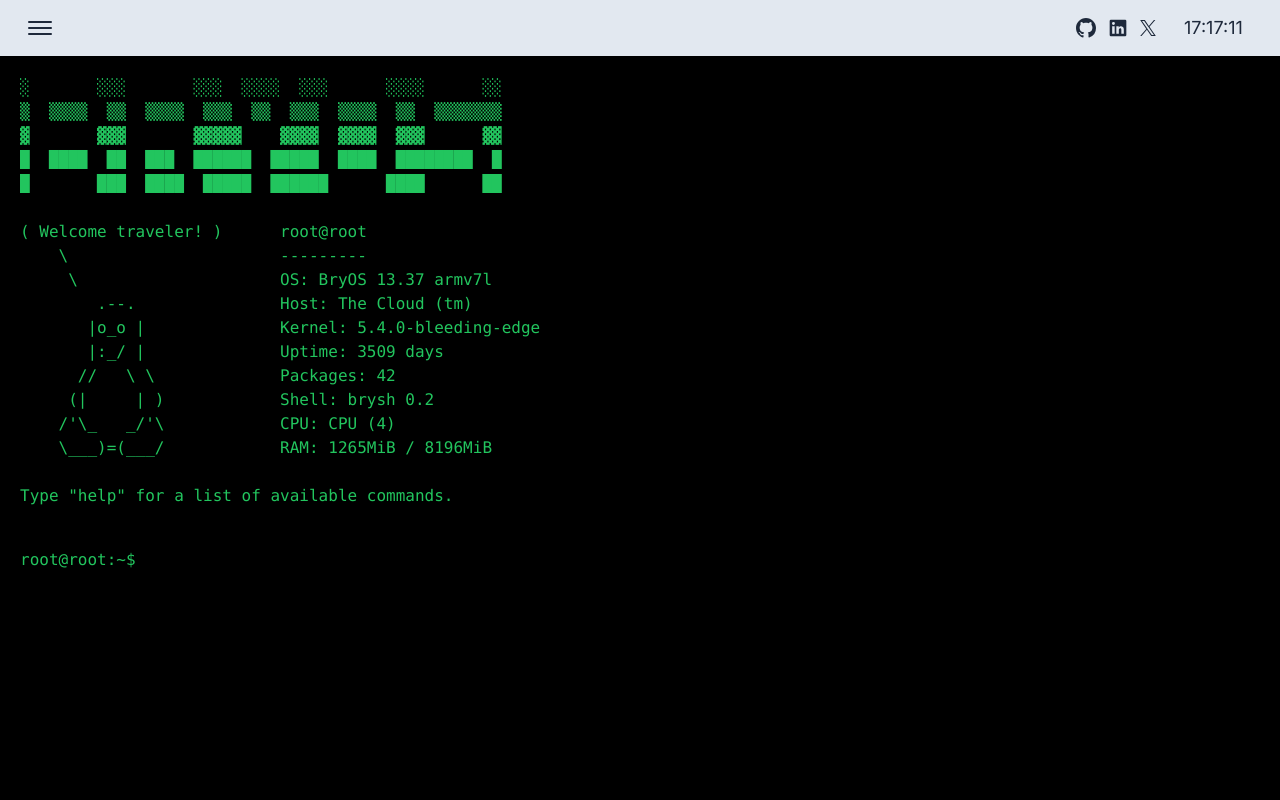
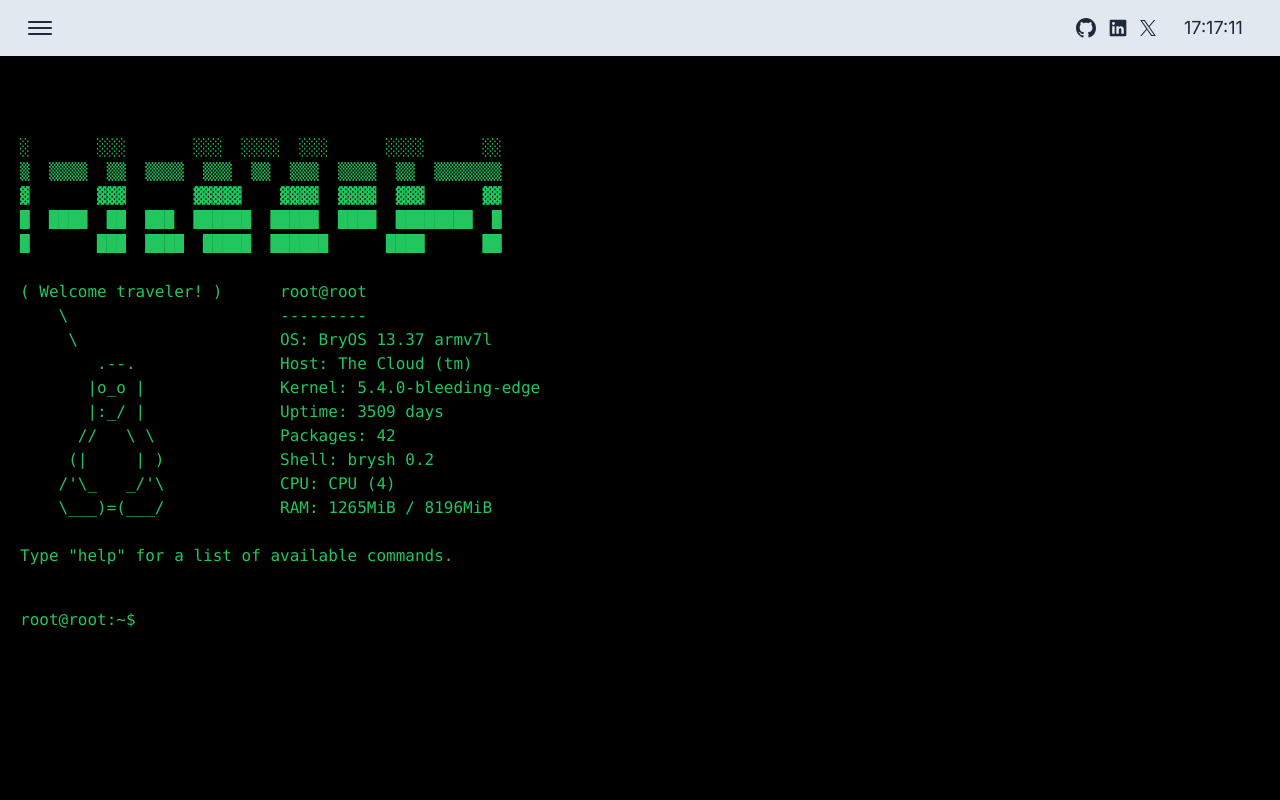
Before and after one commit to bryborge/portfolio, a Next.js app: page /terminal in a window 1280 px wide. Shown: the top 800 px of the page. Built offline with nearby package versions, Linux system fonts and the light colour scheme.

Commit message:
Nearly complete auto-scroll terminal effect

```diff
--- a/app/terminal/page.tsx
+++ b/app/terminal/page.tsx
@@ -35,6 +35,7 @@ const Terminal: React.FC = () => {
   useEffect(() => {
     if (inputRef.current) {
       inputRef.current.focus();
+      inputRef.current.scrollIntoView({ behavior: 'smooth', block: 'end' });
     }
   }, [inputRef]);
 
@@ -147,10 +148,10 @@ const Terminal: React.FC = () => {
 
   // TODO: Break down into smaller components
   return (
-    <main className="mx-auto min-h-screen font-sans absolute w-full">
-      <div className="bg-black text-green-500 p-5 font-mono min-h-screen mx-auto">
+    <main className="mx-auto font-sans absolute sticky top-0 w-full">
+      <div className="bg-black text-green-500 p-5 pt-20 font-mono min-h-screen overflow-x-auto mx-auto">
         {/* "terminal output" */}
-        <div className=" mb-4 overflow-scroll whitespace-nowrap">
+        <div className=" mb-4 whitespace-nowrap">
           {output.map((line, index) => (
             <div key={index}>{line}</div>
           ))}
```
